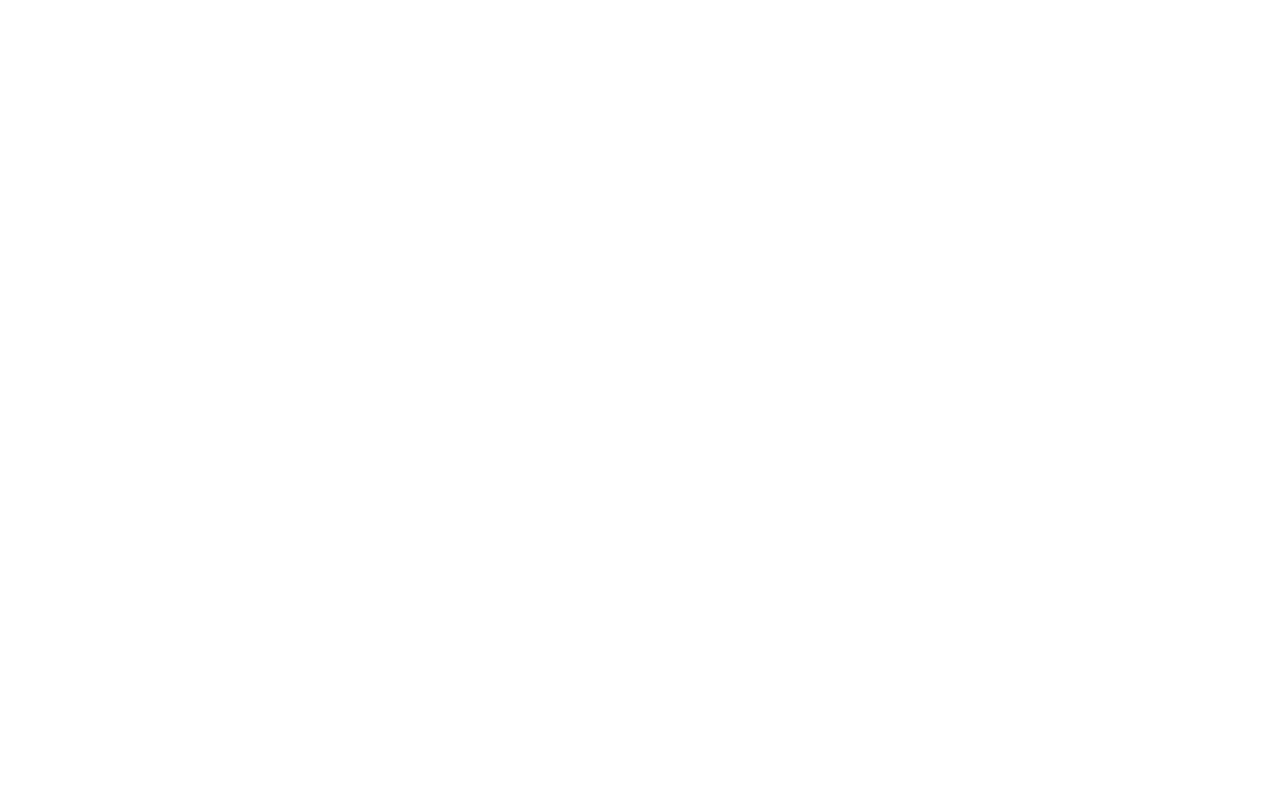
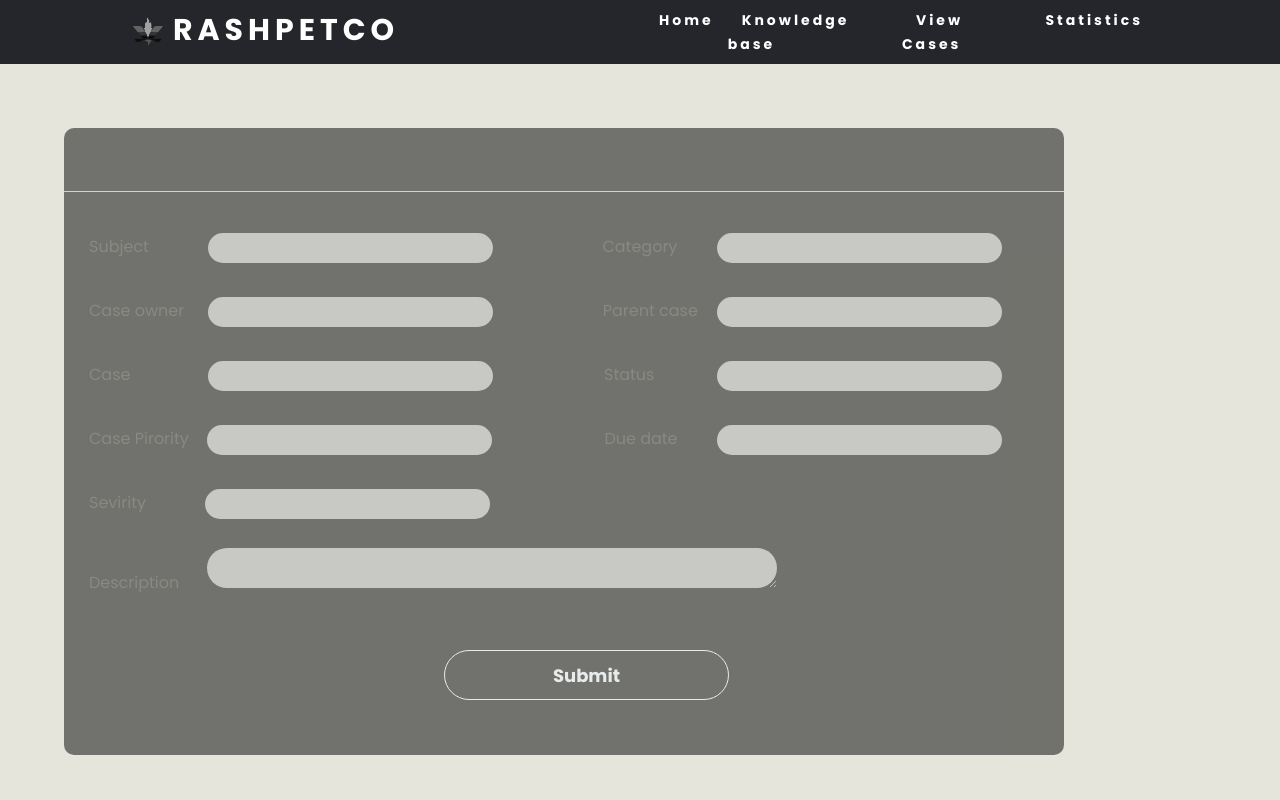
Before and after one commit to Abduallah-Elmaraghy/Help-Desk-System, a PHP site: page /admin/CaseView.php in a window 1280 px wide. Before the commit the page is empty. Run offline with PHP 8.4, Linux system fonts and the light colour scheme; some libraries are stand-ins or nearby versions.

Commit message:
update style sheet

```diff
--- a/admin/CaseView.php
+++ b/admin/CaseView.php
@@ -0,0 +1,115 @@
+<?php include '../includes/nav.php';?>
+<html>
+	<header>
+		<link rel = "stylesheet" href = "../style sheets/stylesheet.css">
+		<title>Case View</title>
+		<style>
+
+			.case_view
+			{
+				margin-top: 10%;
+				margin-left: 5%;
+				width: 1000px;
+				background-color: black;
+				opacity: 50%;
+				border-radius: 10px;
+			}
+
+			.case_view h1
+			{
+				text-align: center;
+				padding: 5px 0 10px 0;
+				border-bottom: 1px solid silver;
+			}
+
+			.case_view form
+			{
+				padding: 0px 25px 100px;
+				box-sizing: border-box;
+			}
+
+			label
+			{
+				position:relative;
+				color:rgb(46, 46, 46);
+			}
+
+			input
+			{
+				margin:5px;
+				position:relative;
+				width:30%;
+				border-radius: 30px;
+				border: none;
+				height:30px;
+				background-color:#adadad;
+			}
+
+			input[type = "submit"]
+			{
+				width: 30%;
+				height: 50px;
+				border: 1px solid;
+				background: #000000;
+				border-radius: 25px;
+				font-size: 18px;
+				color: #e9f4fb;
+				font-weight: 700;
+				cursor: pointer;
+				outline: none;
+			}
+
+			select
+			{
+				margin:5px;
+				position:relative;
+				width:30%;
+				border-radius: 30px;
+				border: none;
+				height:30px;
+				background-color:#adadad;
+			}
+
+			option
+			{
+				border-radius:30px ;
+				text-align: center;
+			}
+
+			input[type = "submit"]:hover
+			{
+				border-color: #FFFFFF;
+				background: #adadad;
+				color:#000000;
+				border-width: -20px;
+				transition: .7s;
+			}
+
+			textarea
+			{
+				border-radius: 30px;
+				border: none;
+				background-color:#adadad;
+			}
+		</style>
+	</header>
+	<body>
+		<div class = "case_view" >
+			<h1 style="color:black;">CASE DETAIL</h1>
+			<form method="post">
+				<h2>Case Information</h2>
+				<label>Subject  </label> <input type="text"style="left:50px;">
+				<label style="left:150px;">Category  </label> <input type="text"style="left: 180px;"><br><br>
+				<label>Case owner  </label> <input type="text"style="left:15px;">
+				<label style="left:115px;">Parent case  </label> <input type="text"style="left:125px;"><br><br>
+				<label>Case   </label> <input type="text"style="left:68px;">
+				<label style="left: 170px;">Status  </label> <input type="text"style="left:223px;"><br><br>
+				<label >Case Pirority  </label> <input type="text"style="left:9px;">
+				<label style="left:112px;">Due date  </label> <input type="text"style="left:142px;"><br><br>
+				<label>Sevirity  </label> <input type="text"style="left:50px;"><br><br>
+				<label>Description </label> <textarea type="text"style="position:relative;left:23px;width:60%;"> </textarea>
+				<input type="submit" style="position:relative;top:50px;left:350px;">
+			</form>
+		</div>
+	</body>
+</html>
--- a/admin/Homepage.php
+++ b/admin/Homepage.php
@@ -18,7 +18,7 @@
 			</div>
 			<div class="triangle-right"></div>
 		</div>
-		<div class="body">
+		<div class="row">
 			<div class="recent_cases">
 
 			</div>
--- a/style sheets/stylesheet.css
+++ b/style sheets/stylesheet.css
@@ -80,13 +80,19 @@
 	border-radius: 25px;
 }
 
-			.body
+.row
 {
 	display: flex;
 	flex-direction: row;
 	margin-top: 100px;
 }
 
+.col
+{
+	display: flex;
+	flex-direction: column;
+	margin-top: 100px;
+}
 .recent_cases
 {
 	width: 350px;
@@ -112,92 +118,3 @@
 	color: white;
 	border-radius: 25px;
 }
-
-
-
-.center
-{
-	position: absolute;
-	top:50%;
-	left: 50%;
-	transform: translate(-50%,-50%);
-	width: 1000px;
-	background: gray;
-	border-radius: 10px;
-}
-
-.center h1
-{
-	text-align: center;
-	padding: 5px 0 10px 0;
-	border-bottom: 1px solid silver;
-}
-
-.center form
-{
-	padding: 0px 25px 100px;
-	box-sizing: border-box;
-}
-label{
-	position:relative;
-	color:rgb(46, 46, 46);
-}
-
-input[type = "text"]
-{
-
-input
-  {
-	margin:5px;
-	position:relative;
-	width:30%;
-	border-radius: 30px;
-	border: none;
-	height:30px;
-	background-color:#adadad;
-}
-input[type = "submit"]
-{
-	width: 30%;
-	height: 50px;
-	border: 1px solid;
-	background: #000000;
-	border-radius: 25px;
-	font-size: 18px;
-	color: #e9f4fb;
-	font-weight: 700;
-	cursor: pointer;
-	outline: none;
-}
-
-select
-  {
-	margin:5px;
-	position:relative;
-	width:30%;
-	border-radius: 30px;
-	border: none;
-	height:30px;
-	background-color:#adadad;
-}
-option{
-	border-radius:30px ;
-	text-align: center;
-}
-input[type = "submit"]:hover
-{
-	border-color: #FFFFFF;
-	background: #adadad;
-	color:#000000;
-	border-width: -20px;
-	transition: .7s;
-}
-textarea
-  {
-
-	border-radius: 30px;
-	border: none;
-	background-color:#adadad;
-
-}
-}
```
Also changed, not shown: user/CaseView.php (+0 -7 lines). Lines whose indentation alone changed are shown as unchanged.
